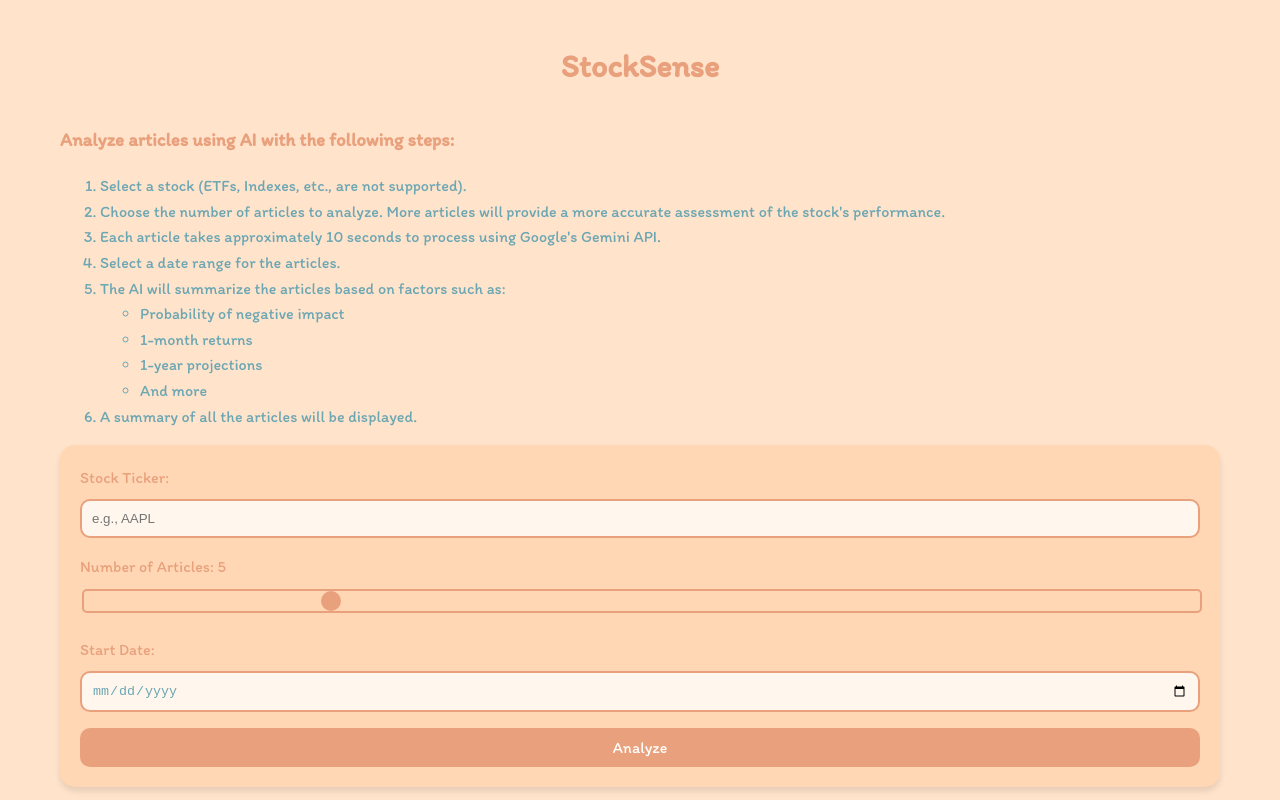
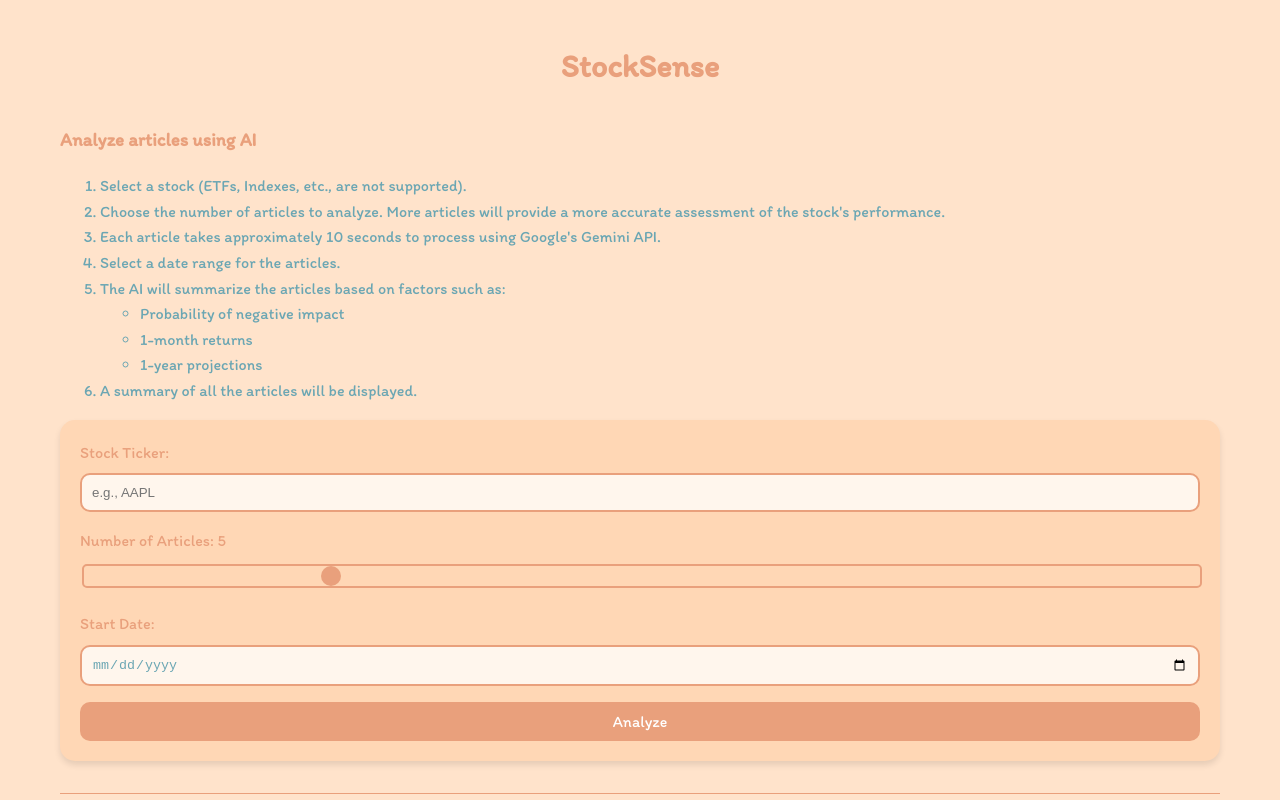
Before and after one commit to JaskaranSinghWork/StockNewsAnalyseFrontend, a React (Create React App) app: page / in a window 1280 px wide. Shown: the top 800 px of the page. Built offline with nearby package versions, Linux system fonts and the light colour scheme.

Commit message:
Update App.js

```diff
--- a/src/App.js
+++ b/src/App.js
@@ -152,7 +152,7 @@ function App() {
 
       <div className="analysis-form">
         <h3>
-        Analyze articles using AI with the following steps:
+        Analyze articles using AI
     </h3>
     <ol>
         <li>Select a stock (ETFs, Indexes, etc., are not supported).</li>
@@ -164,7 +164,6 @@ function App() {
                 <li>Probability of negative impact</li>
                 <li>1-month returns</li>
                 <li>1-year projections</li>
-                <li>And more</li>
             </ul>
         </li>
         <li>A summary of all the articles will be displayed.</li>
```
